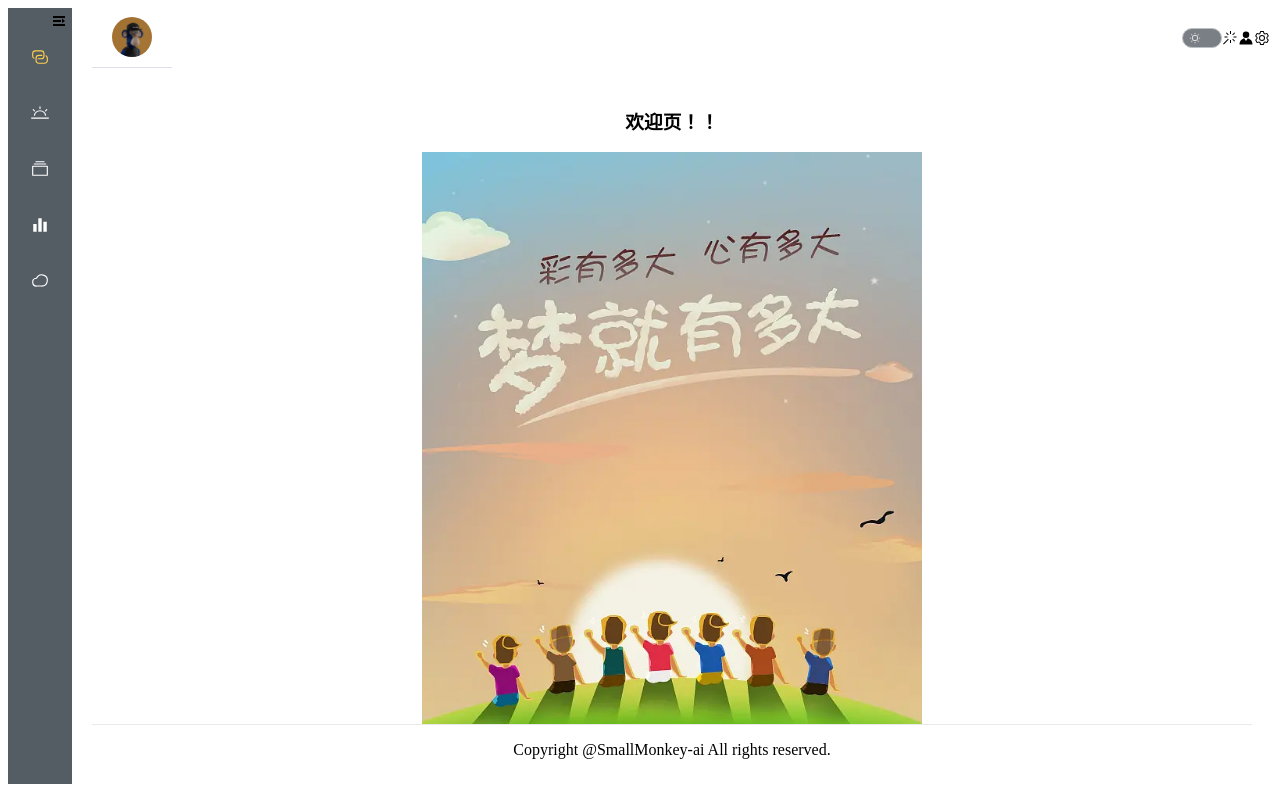
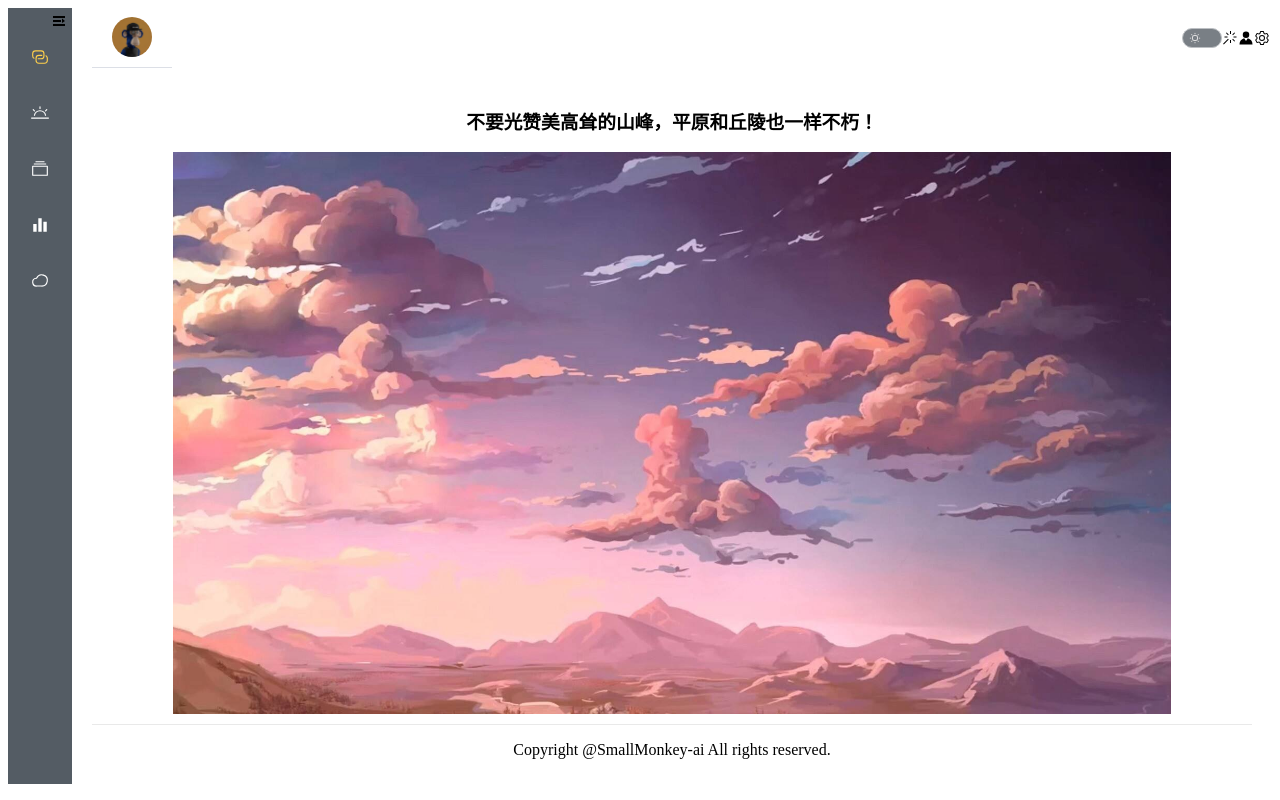
Before and after one commit to SmallMonkey-ai/smallMonkey-Project, a Vue app in the folder vue3/fromVite/: page /#/welcome in a window 1280 px wide. Built offline with nearby package versions, Linux system fonts and the light colour scheme; sample sign-in values are in the browser's storage.

Commit message:
更换欢迎页背景图 以及 欢迎词

```diff
--- a/vue3/fromVite/src/components/Welcome/index.vue
+++ b/vue3/fromVite/src/components/Welcome/index.vue
@@ -5,8 +5,8 @@ const router = useRouter()
 
 <template>
     <div class="main" @click="$router.push('/dealTime')">
-        <h1>欢迎页！！</h1>
-        <img src="../../assets/welcome.png" alt="">
+        <h1>不要光赞美高耸的山峰，平原和丘陵也一样不朽！</h1>
+        <img src="../../assets/welcome.jpeg" alt="">
     </div>
 </template>
 
@@ -19,6 +19,6 @@ const router = useRouter()
 }
 
 img {
-    width: 500px;
+    width: 86%;
 }
 </style>
```
Also changed, not shown: vue3/fromVite/src/assets/welcome.jpeg (added), vue3/fromVite/src/assets/welcome.png (deleted).
